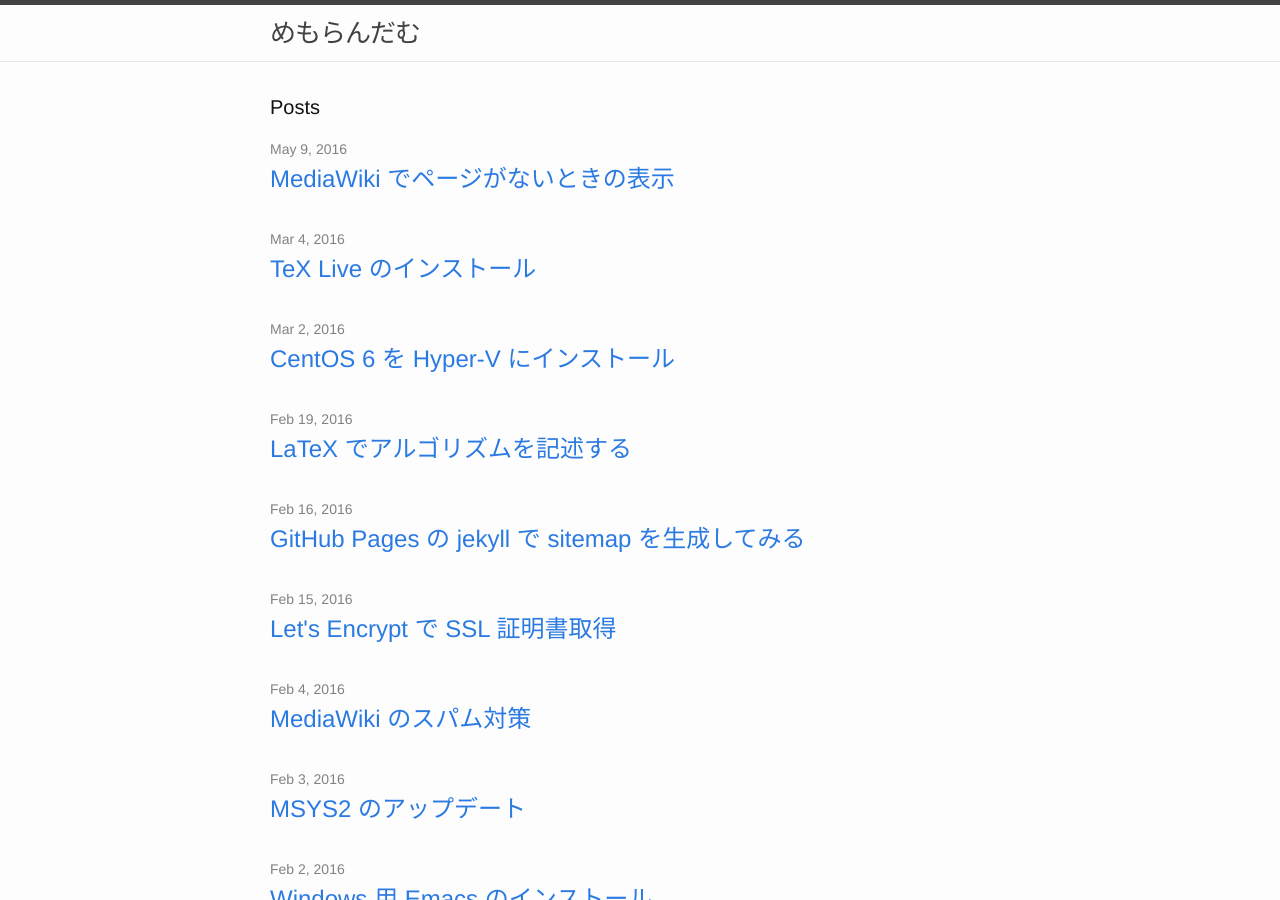
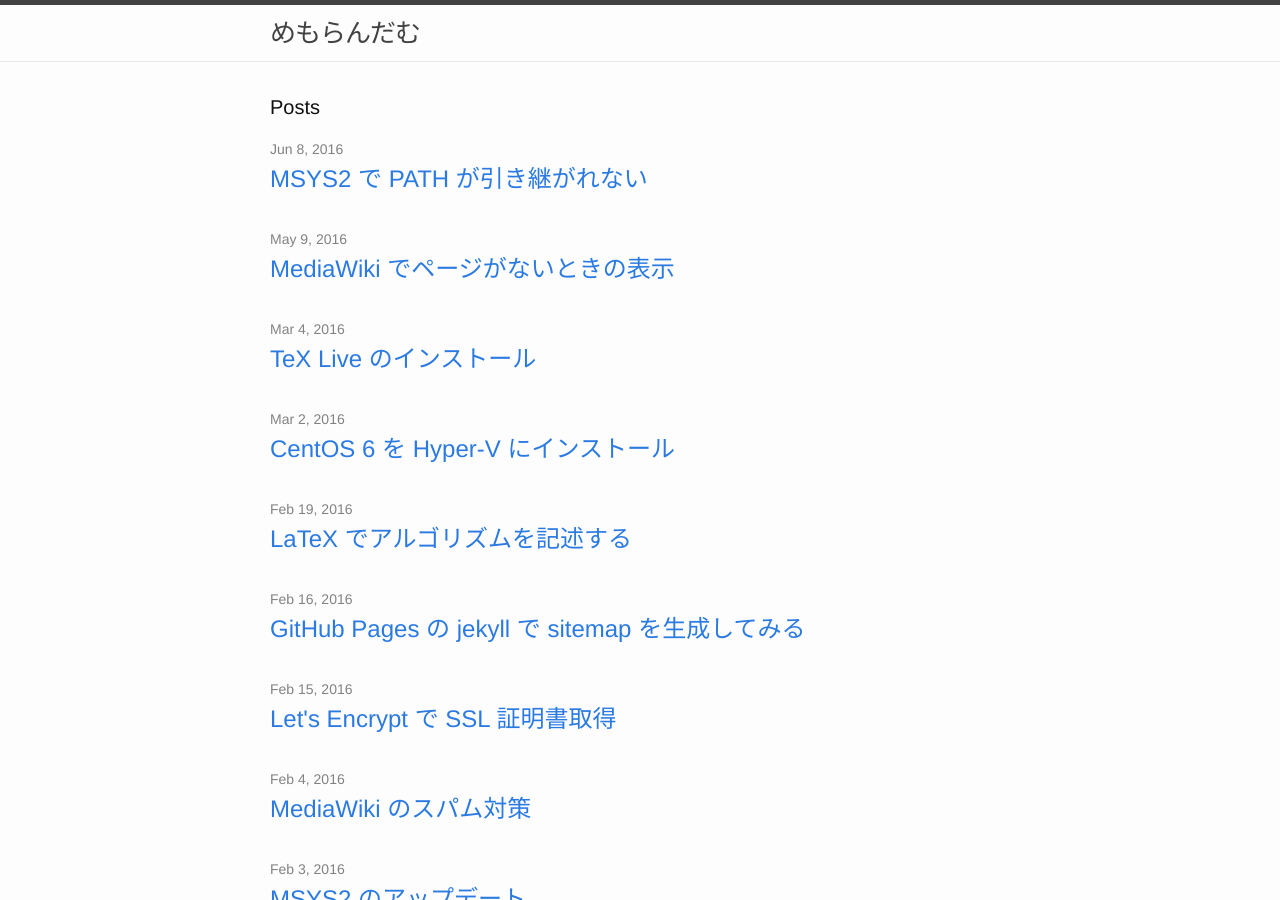
Before and after one commit to chirimenmonster/chirimenmonster.github.io, a Jekyll site: the page built from index.html, in a window 1280 px wide and 900 px high. Built offline with Jekyll 4.4.1, drawn with Linux system fonts in a browser that asks for light colours; some of the changed lines change nothing that is shown.

Commit message:
MSYS2 の PATH 環境変数の話

```diff
--- a/_config.yml
+++ b/_config.yml
@@ -22,7 +22,6 @@
 markdown: kramdown
 highlighter: rouge
 
-#timezone: +0900
-timezone: JPN
+timezone: +0900
 
 exclude: ["Gemfile"]
--- /dev/null
+++ b/_posts/2016-05-09-msys2-path.md
@@ -0,0 +1,57 @@
+---
+layout: post
+title: MSYS2 で PATH が引き継がれない
+date: 15:20 +0900
+---
+MSYS2 で Windows の PATH が引き継がれなくなっていた
+
+## 概要
+
+MSYS2 を更新して端末エミュレータ (mintty) を立ち上げたら、
+Windows の環境変数 Path の内容が bash に引き継がれなくなっていた。
+
+引き継ぎたいときは Windows の環境変数で
+MSYS2_PATH_TYPE に inherit を設定するとよい。
+
+
+## はじめに
+
+ひさしぶりに MSYS2 の更新をしたんだけれど、
+更新後に TeX を実行しようとしたら
+TeX の実行ファイルに PATH が通っていなかった。
+
+Windows の他の環境変数は引き継がれているので、
+どうも PATH だけクリアして再設定しているような感じ。
+
+~/.profile か ~/.bashrc とかに記述すればいいのかもしれないけれど、
+Windows 側アプリケーションの追加削除に応じて自分で修正するのは面倒すぎる。
+
+
+## mintty
+
+Windows のスタートメニューには
+MSYS2 Shell とか MinGW-w64 Win64 Shell などの項目がある。
+これらはそれぞれ異なるバッチファイルを実行しており、
+環境変数が若干異なるが、どれも mintty が立ち上がる。
+
+例えば MSYS2 Shell では
+msys2_shell.bat を実行する、と言った具合に。
+
+で、msys2_shell.bat の中身を見ると、
+以下の記述がコメントに書かれていた。
+
+{% highlight batch %}
+rem To export full current PATH from environment into MSYS2 uncomment next line
+rem set MSYS2_PATH_TYPE=inherit
+{% endhighlight %}
+
+
+## 対策
+
+コメントの内容からして環境変数 `MSYS2_PATH_TYPE` を
+`inherit` に設定すればいいみたいだけど、
+msys2_shell.bat は今後のアップデートで上書きされてしまいそうなので、
+Windows のユーザープロファイルの方で
+環境変数 `MSYS2_PATH_TYPE` を `inherit` に設定することにした。
+
+ちゃんと Windows の Path が MSYS2 の方に引き継がれたっぽい。
```
